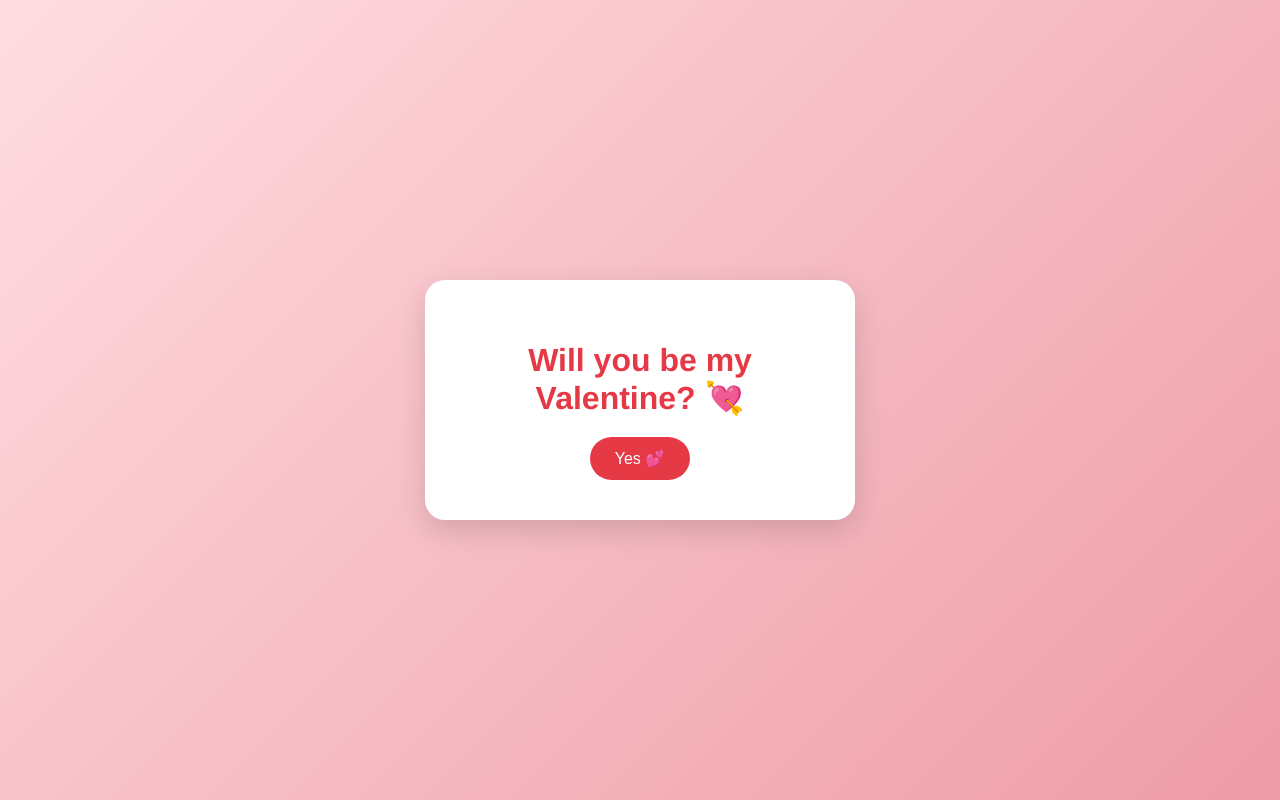
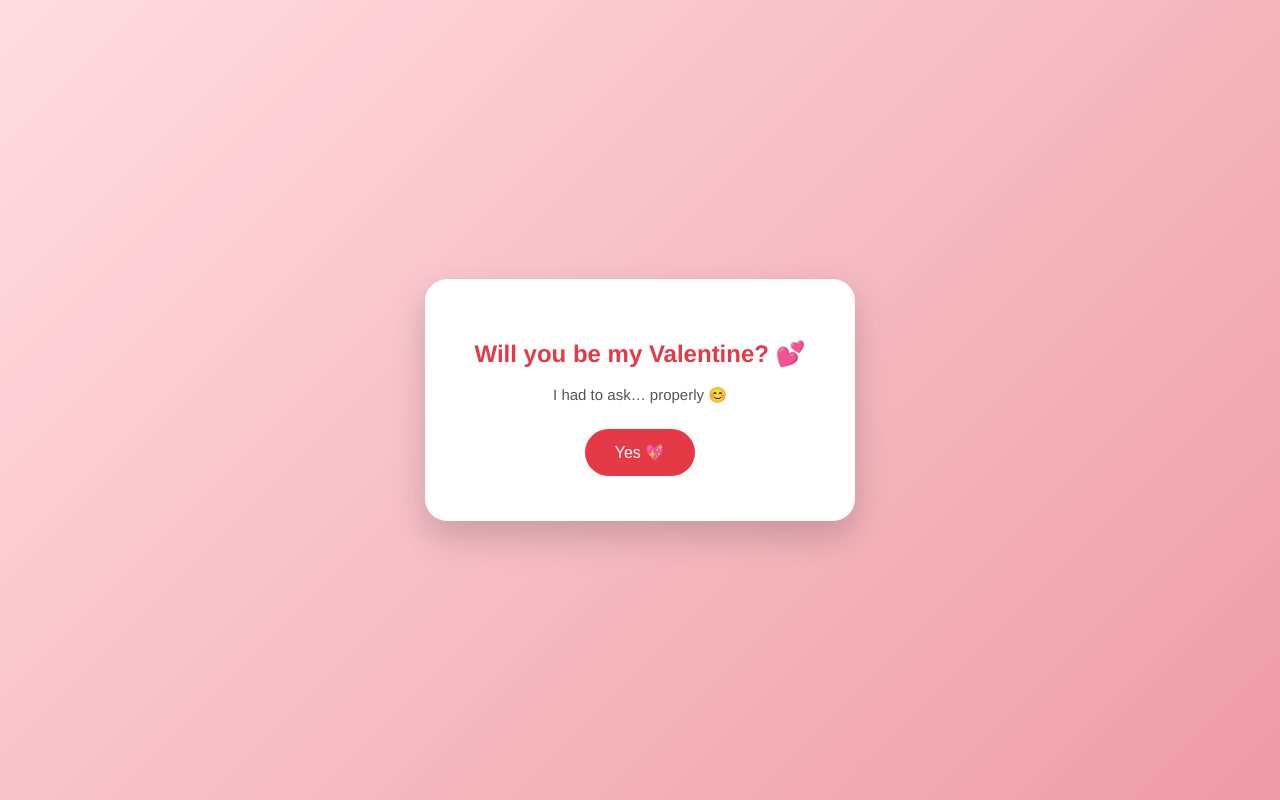
Before and after one commit to Mkanagbogu/valentine, a plain HTML site: page index.html in a window 1280 px wide. Drawn offline with Linux system fonts and the light colour scheme.

Commit message:
Update title and styles in index.html

```diff
--- a/index.html
+++ b/index.html
@@ -2,7 +2,7 @@
 <html lang="en">
 <head>
   <meta charset="UTF-8" />
-  <title>💖 Valentine 💖</title>
+  <title>💖 A Question for You 💖</title>
   <meta name="viewport" content="width=device-width, initial-scale=1.0" />
 
   <style>
@@ -19,52 +19,74 @@
 
     .card {
       background: white;
-      padding: 40px;
-      border-radius: 20px;
-      box-shadow: 0 10px 30px rgba(0,0,0,0.15);
-      max-width: 350px;
+      padding: 45px 35px;
+      border-radius: 22px;
+      box-shadow: 0 15px 35px rgba(0,0,0,0.18);
+      max-width: 360px;
       width: 90%;
+      animation: fadeIn 1.2s ease;
+    }
+
+    @keyframes fadeIn {
+      from { opacity: 0; transform: translateY(15px); }
+      to { opacity: 1; transform: translateY(0); }
     }
 
     h1 {
       color: #e63946;
-      margin-bottom: 20px;
+      margin-bottom: 18px;
+      font-size: 24px;
+    }
+
+    p {
+      color: #555;
+      font-size: 15px;
+      margin-bottom: 25px;
     }
 
     button {
-      padding: 12px 25px;
+      padding: 14px 30px;
       font-size: 16px;
       border: none;
-      border-radius: 25px;
+      border-radius: 30px;
       cursor: pointer;
       background: #e63946;
       color: white;
-      transition: transform 0.2s ease;
+      transition: transform 0.2s ease, box-shadow 0.2s ease;
     }
 
     button:hover {
-      transform: scale(1.05);
+      transform: scale(1.06);
+      box-shadow: 0 8px 20px rgba(230,57,70,0.4);
     }
 
     .gif {
       display: none;
-      margin-top: 20px;
+      margin-top: 25px;
+      animation: popIn 0.8s ease;
+    }
+
+    @keyframes popIn {
+      from { opacity: 0; transform: scale(0.8); }
+      to { opacity: 1; transform: scale(1); }
     }
 
     img {
       width: 100%;
-      border-radius: 12px;
+      border-radius: 14px;
     }
   </style>
 </head>
 <body>
 
   <div class="card">
-    <h1>Will you be my Valentine? 💘</h1>
-    <button onclick="sayYes()">Yes 💕</button>
+    <h1>Will you be my Valentine? 💕</h1>
+    <p>I had to ask… properly 😊</p>
+
+    <button onclick="sayYes()">Yes 💖</button>
 
     <div class="gif" id="gif">
-      <img src="https://media.giphy.com/media/l0MYt5jPR6QX5pnqM/giphy.gif" alt="Valentine GIF">
+      <img src="https://media.giphy.com/media/26FLdmIp6wJr91JAI/giphy.gif" alt="Happy Valentine">
     </div>
   </div>
 
```
